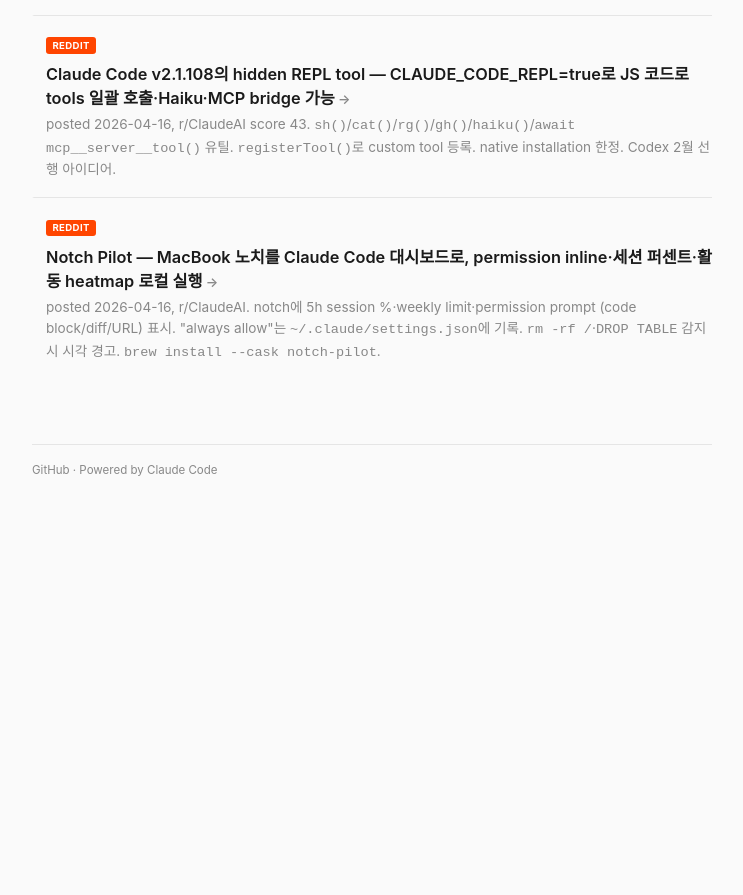
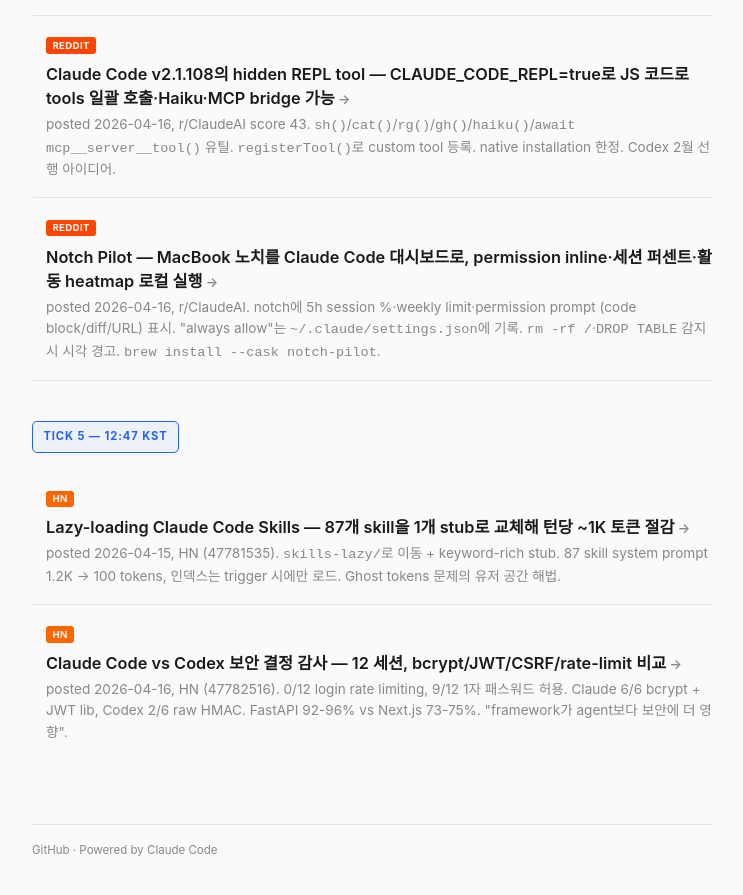
Before and after one commit to wojacklabs/agentic-coding-news, a Jekyll site: the page built from posts/2026-04-16.md, in a window 1280 px wide and 900 px high, scrolled down 2234 px. Shown: the top 895 px of the window, without its empty margins (268-1011 px from the left). Built offline with Jekyll 4.4.1, drawn with Linux system fonts in a browser that asks for light colours; before the commit the page ends 2754 px from its top, so only the background shows below that.

Commit message:
tick 5 (2026-04-16, 12:47): Lazy-loading skills 토큰 절감 + Claude vs Codex 보안 감사
Co-Authored-By: Claude Opus 4.6 (1M context) <noreply@anthropic.com>

```diff
--- a/posts/2026-04-16.md
+++ b/posts/2026-04-16.md
@@ -84,3 +84,17 @@ title: "2026-04-16 Claude Code Deep"
 <h4><a href="2026-04-16/notch-pilot-macbook-claude-code-dashboard">Notch Pilot — MacBook 노치를 Claude Code 대시보드로, permission inline·세션 퍼센트·활동 heatmap 로컬 실행</a></h4>
 <p class="summary">posted 2026-04-16, r/ClaudeAI. notch에 5h session %·weekly limit·permission prompt (code block/diff/URL) 표시. "always allow"는 <code>~/.claude/settings.json</code>에 기록. <code>rm -rf /</code>·<code>DROP TABLE</code> 감지 시 시각 경고. <code>brew install --cask notch-pilot</code>.</p>
 </div>
+
+## TICK 5 — 12:47 KST
+
+<div class="article-card">
+<span class="tag tag-hn">HN</span>
+<h4><a href="2026-04-16/lazy-loading-claude-code-skills">Lazy-loading Claude Code Skills — 87개 skill을 1개 stub로 교체해 턴당 ~1K 토큰 절감</a></h4>
+<p class="summary">posted 2026-04-15, HN (47781535). <code>skills-lazy/</code>로 이동 + keyword-rich stub. 87 skill system prompt 1.2K → 100 tokens, 인덱스는 trigger 시에만 로드. Ghost tokens 문제의 유저 공간 해법.</p>
+</div>
+
+<div class="article-card">
+<span class="tag tag-hn">HN</span>
+<h4><a href="2026-04-16/claude-code-codex-security-decisions-audit">Claude Code vs Codex 보안 결정 감사 — 12 세션, bcrypt/JWT/CSRF/rate-limit 비교</a></h4>
+<p class="summary">posted 2026-04-16, HN (47782516). 0/12 login rate limiting, 9/12 1자 패스워드 허용. Claude 6/6 bcrypt + JWT lib, Codex 2/6 raw HMAC. FastAPI 92-96% vs Next.js 73-75%. "framework가 agent보다 보안에 더 영향".</p>
+</div>
```
Also changed, not shown: posts/2026-04-16/claude-code-codex-security-decisions-audit.md (added, +51 -0 lines), posts/2026-04-16/lazy-loading-claude-code-skills.md (added, +49 -0 lines).
